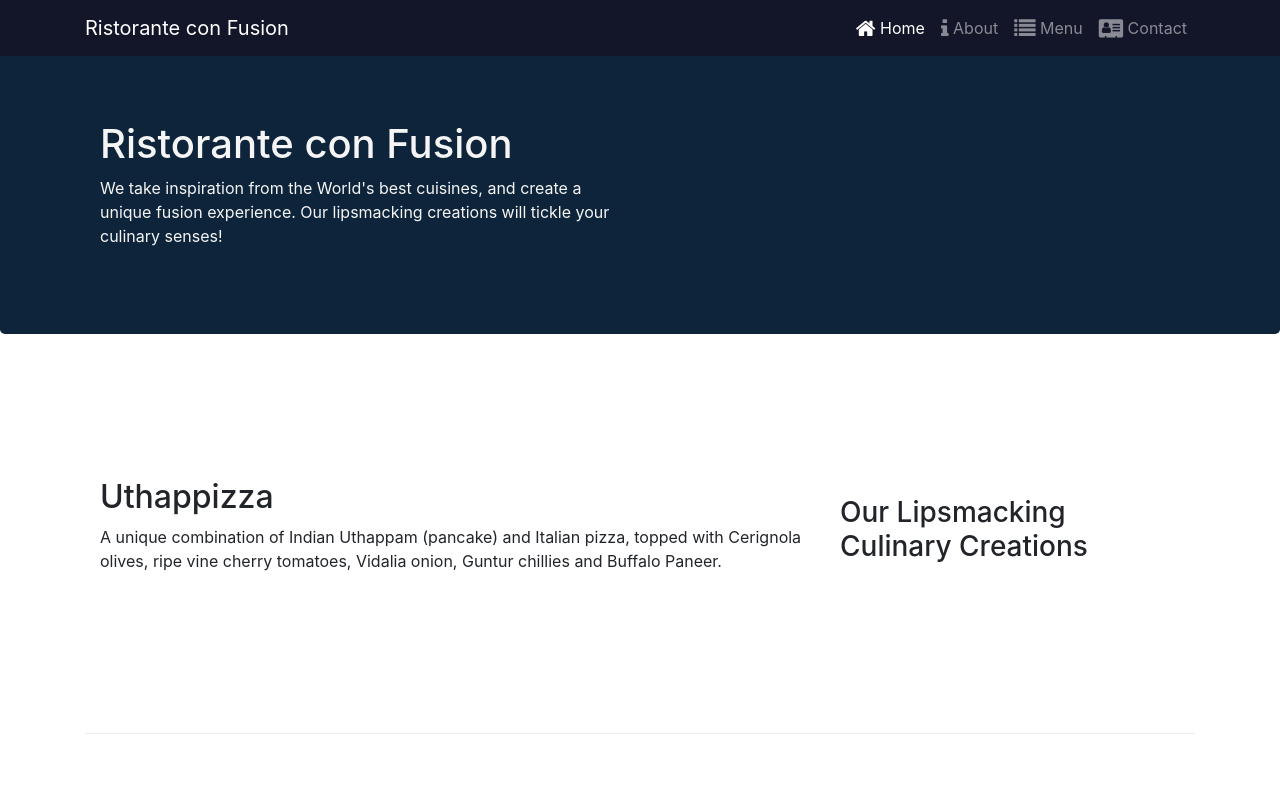
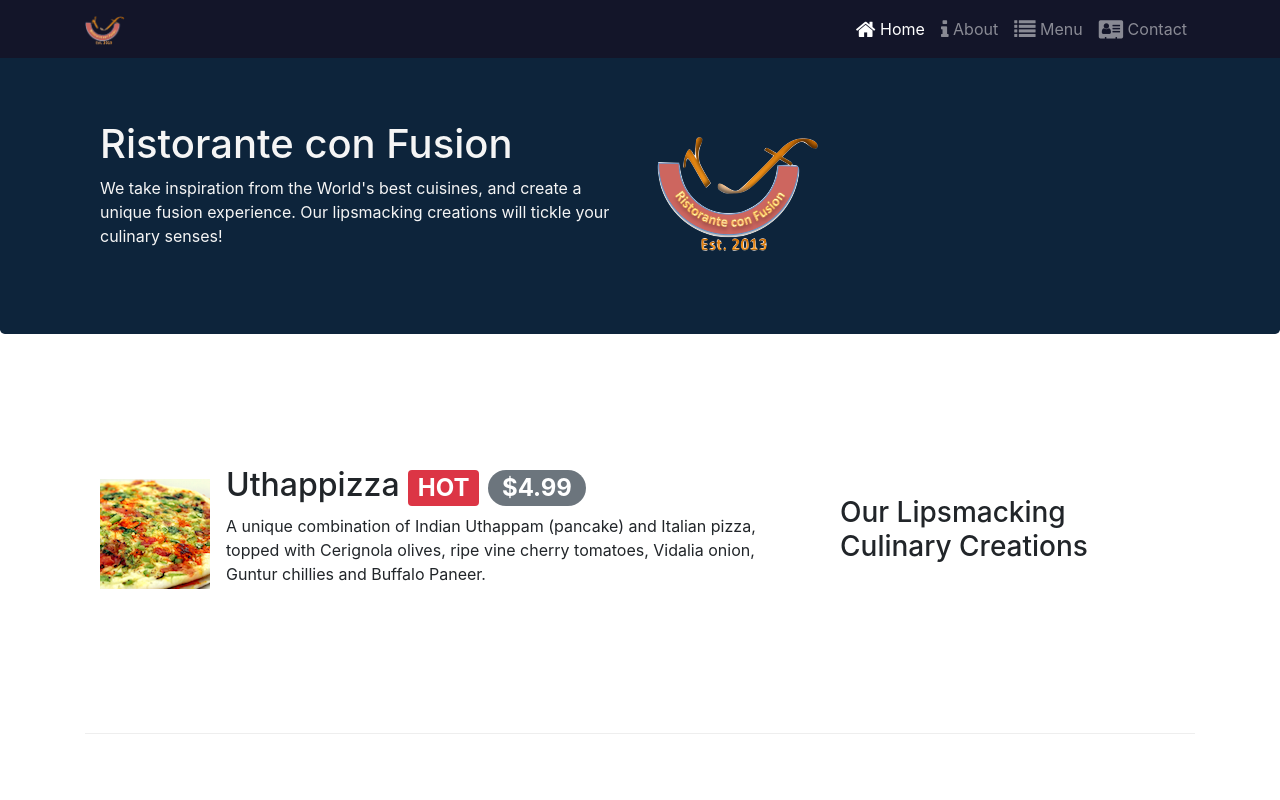
Before and after one commit to AbdulMuheeth/conFusion, a website: page index.html in a window 1280 px wide. Shown: the top 800 px of the page. Drawn offline with nearby package versions, Linux system fonts and the light colour scheme.

Commit message:
alerting users and media & images

```diff
--- a/index.html
+++ b/index.html
@@ -23,7 +23,7 @@
             <button class="navbar-toggler" type="button" data-toggle="collapse" data-target="#Navbar" >
                 <span class="navbar-toggler-icon"></span>
             </button>
-            <a class="navbar-brand" href="./index.html"> Ristorante con Fusion</a>
+            <a class="navbar-brand" href="./index.html"> <img src="img/logo.png" height="30" width="40"/></a>
             <div class="collapse navbar-collapse" id="Navbar">
                 <ul class="navbar-nav ml-auto">
                     <li class="nav-item active"><a class="nav-link" href="./index.html"> <span class="fa fa-home fa-lg"></span> Home</a></li>
@@ -44,7 +44,8 @@
                     <h1>Ristorante con Fusion</h1>
                     <p>We take inspiration from the World's best cuisines, and create a unique fusion experience. Our lipsmacking creations will tickle your culinary senses!</p>
                 </div>
-                <div class="col-12 col-sm-6">
+                <div class="col-12 col-sm-6 align-self-center">
+                    <img src="img/logo.png" class="img-fluid"/>
                 </div>
             </div>
         </div>
@@ -56,10 +57,18 @@
                 <h3>Our Lipsmacking Culinary Creations</h3>
             </div>
              <div class="col col-sm  order-sm-first col-md"> <!--to occupy the remaining columns -->
-                <h2>Uthappizza</h2>
-                <p>A unique combination of Indian Uthappam (pancake) and Italian pizza, topped with Cerignola olives, ripe vine cherry tomatoes, Vidalia onion, Guntur chillies and Buffalo Paneer.</p>
+                <div class="media">
+                    <img class="d-flex mr-3 img-thunbnail align-self-center" src="img/uthappizza.png" alt="uthappizza"/>
+
+                    <div class="media-body">
+                        <h2 class="mt-0">Uthappizza <span class="badge badge-danger">HOT</span> <span class="badge badge-pill badge-secondary">$4.99</span> </h2>
+                        <p>A unique combination of Indian Uthappam (pancake) and Italian pizza, topped with Cerignola olives, ripe vine cherry tomatoes, Vidalia onion, Guntur chillies and Buffalo Paneer.</p>
+                    </div>
+                </div>
+
             </div>
         </div>
+
 
 
         <div class="row row-content align-items-center">
@@ -72,14 +81,23 @@
             </div>
         </div>
 
+
         <div class="row row-content align-items-center">
             <div class="col-12 col-sm-4 order-sm-last col-sm-3">
                 <h3>Meet our Culinary Specialists</h3>
             </div>
             <div class="col col-sm order-sm-first col-md">
-                <h2>Alberto Somayya</h2>
-                <h4>Executive Chef</h4>
-                <p>Award winning three-star Michelin chef with wide International experience having worked closely with whos-who in the culinary world, he specializes in creating mouthwatering Indo-Italian fusion experiences. </p>
+
+                <div class="media">
+                    <img class="d-flex mr-3 img-thumbnail align-self-center" src="img/alberto.png" alt="alberto"/>
+
+                    <div class="media-body">
+                        <h2 class="mt-0">Alberto Somayya</h2>
+                        <h4>Executive Chef</h4>
+                        <p>Award winning three-star Michelin chef with wide International experience having worked closely with whos-who in the culinary world, he specializes in creating mouthwatering Indo-Italian fusion experiences. </p>
+                    </div>
+                </div>
+
             </div>
         </div>
     </div>
```
Also changed, not shown: aboutus.html (+1 -1 lines), contactus.html (+1 -1 lines), img/alberto.png (added), img/buffet.png (added), img/logo.png (added), img/uthappizza.png (added).
